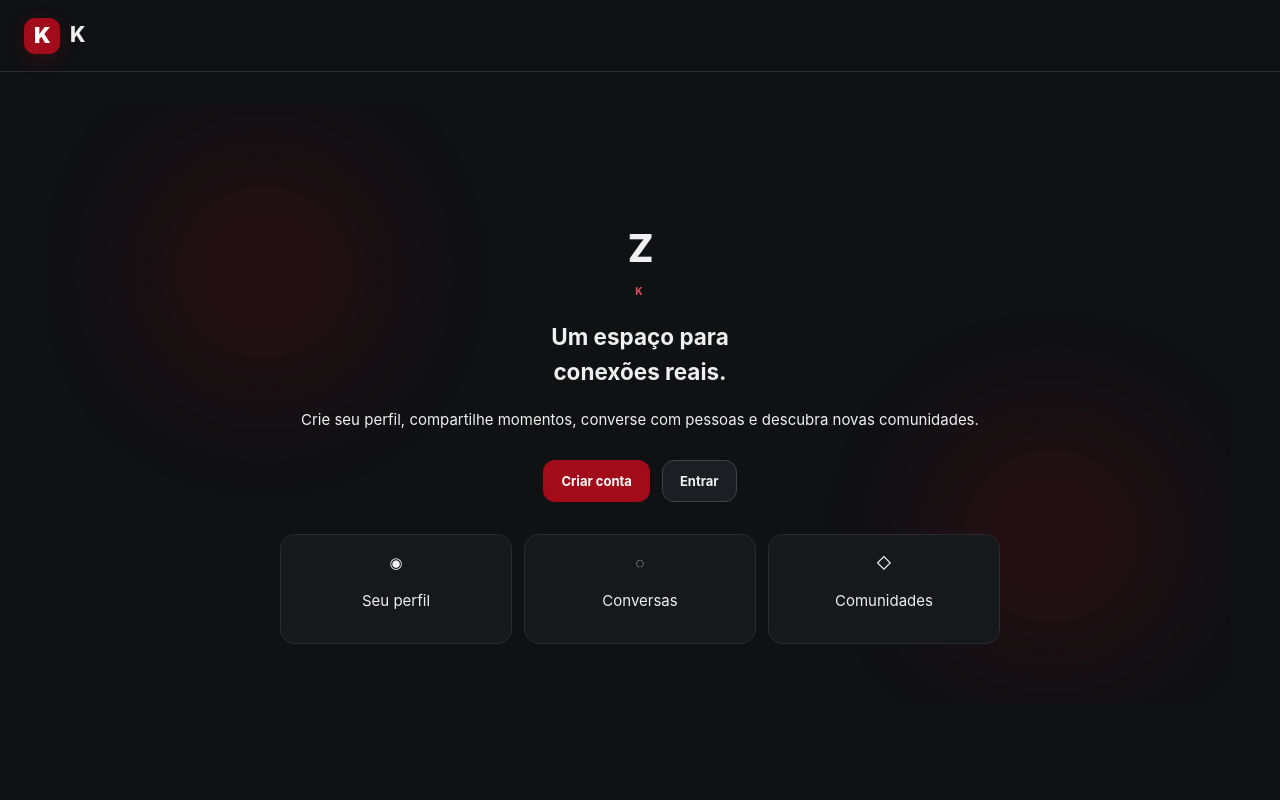
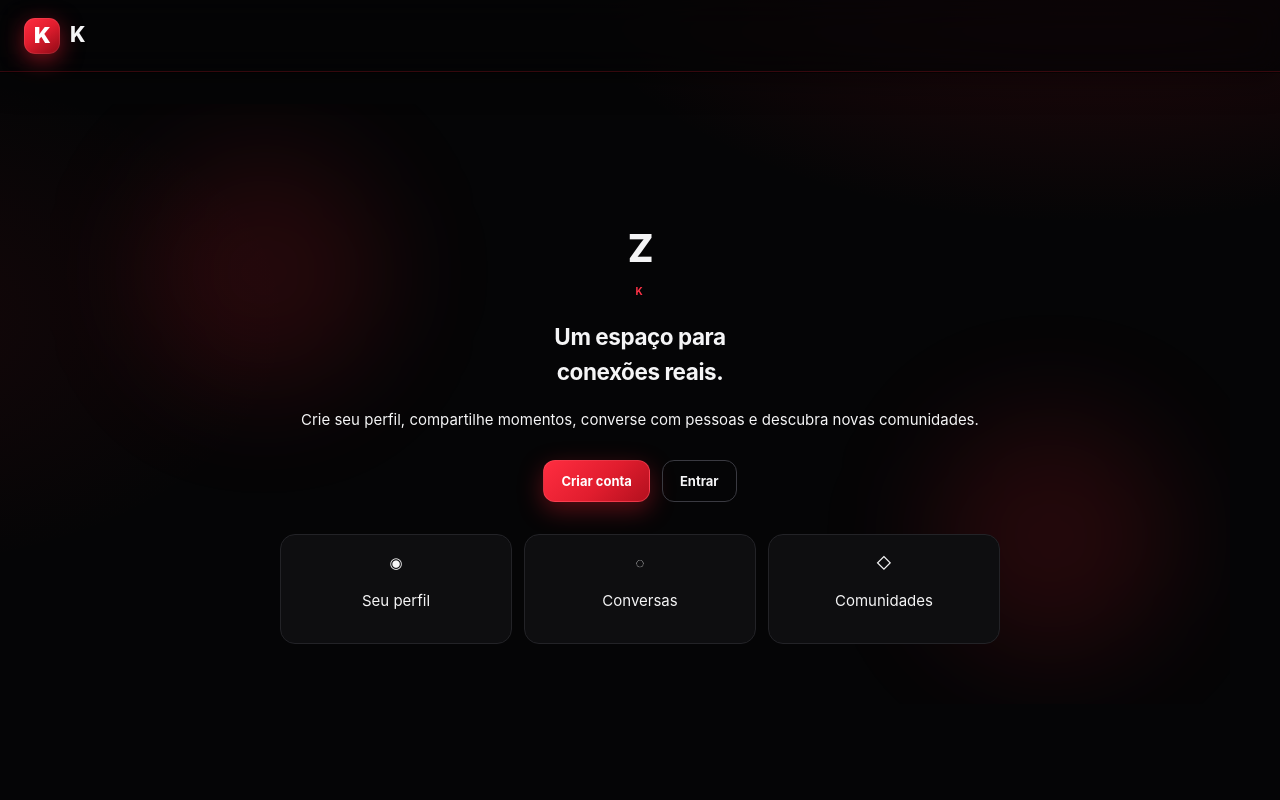
Before and after one commit to Flavio09876/Project-Space-, a Flask app: page / in a window 1280 px wide. Run offline with Flask 3, Linux system fonts and the light colour scheme; some libraries are stand-ins or nearby versions.

Commit message:
Update K interface stylesheet

```diff
--- a/static/css/style.css
+++ b/static/css/style.css
@@ -6,20 +6,20 @@
 :root {
     color-scheme: dark;
 
-    --k-bg: #101113;
-    --k-surface: #17181c;
-    --k-surface-raised: #1d1e23;
-    --k-surface-hover: #25262c;
-    --k-border: #2b2c32;
-    --k-border-strong: #414149;
-
-    --k-text: #f0f0f2;
+    --k-bg: #050506;
+    --k-surface: #0e0e10;
+    --k-surface-raised: #151518;
+    --k-surface-hover: #1e1e22;
+    --k-border: #232327;
+    --k-border-strong: #3a3a41;
+
+    --k-text: #f5f5f6;
     --k-text-soft: #c4c4cc;
     --k-muted: #858590;
 
-    --k-accent: #a20b19;
-    --k-accent-hover: #c01324;
-    --k-accent-soft: rgba(162, 11, 25, .15);
+    --k-accent: #e11d2e;
+    --k-accent-hover: #ff3347;
+    --k-accent-soft: rgba(225, 29, 46, .14);
 
     --k-success: #55c99a;
     --k-danger: #ff6474;
@@ -30,7 +30,7 @@
     --k-radius-lg: 21px;
     --k-radius-xl: 28px;
 
-    --k-shadow: 0 12px 36px rgba(0, 0, 0, .18);
+    --k-shadow: 0 18px 50px rgba(0, 0, 0, .55);
     --k-sidebar-width: 224px;
     --k-content-width: 1180px;
 
@@ -46,7 +46,7 @@
 html {
     min-height: 100%;
     scroll-behavior: smooth;
-    scrollbar-color: #414149 var(--k-bg);
+    scrollbar-color: #3a3a41 var(--k-bg);
 }
 
 body {
@@ -109,7 +109,7 @@ button:disabled {
 
 ::selection {
     color: #fff;
-    background: #8b0000;
+    background: #e11d2e;
 }
 
 /* Estrutura geral */
@@ -136,7 +136,7 @@ button:disabled {
     gap: 34px;
     min-height: 72px;
     padding: 0 max(24px, calc((100vw - 1320px) / 2));
-    background: rgba(16, 17, 19, .96);
+    background: rgba(5, 5, 6, .78);
     border-bottom: 1px solid var(--k-border);
 }
 
@@ -159,7 +159,7 @@ button:disabled {
     color: #fff;
     font-size: 22px;
     font-weight: 900;
-    box-shadow: 0 5px 18px rgba(162, 11, 25, .2);
+    box-shadow: 0 5px 18px rgba(225, 29, 46, .38);
 }
 
 .brand-name {
@@ -785,7 +785,7 @@ button:disabled {
     height: clamp(145px, 24vw, 250px);
     overflow: hidden;
     background:
-        radial-gradient(ellipse at 75% 20%, rgba(162, 11, 25, .45), transparent 45%),
+        radial-gradient(ellipse at 75% 20%, rgba(225, 29, 46, .5), transparent 45%),
         linear-gradient(135deg, #292a30, #111114 70%);
     background-position: center;
     background-size: cover;
@@ -794,7 +794,7 @@ button:disabled {
 .z-cover-shade {
     position: absolute;
     inset: 0;
-    background: linear-gradient(180deg, transparent 45%, rgba(16, 17, 19, .6));
+    background: linear-gradient(180deg, transparent 45%, rgba(5, 5, 6, .6));
 }
 
 .z-profile-body {
@@ -1484,7 +1484,7 @@ form label {
         justify-content: space-around;
         min-height: calc(66px + env(safe-area-inset-bottom));
         padding: 7px 10px calc(7px + env(safe-area-inset-bottom));
-        background: rgba(19, 20, 23, .98);
+        background: rgba(10, 10, 12, .98);
         border-top: 1px solid var(--k-border);
     }
 
@@ -2159,3 +2159,133 @@ form label {
         padding: 12px 9px;
     }
 }
+
+
+/* =========================================================
+   K — OBSIDIAN RED  ·  camada estética (preto + vermelho)
+========================================================= */
+
+body {
+    background:
+        radial-gradient(900px 480px at 85% -8%, rgba(225, 29, 46, .16), transparent 60%),
+        radial-gradient(700px 420px at -10% 40%, rgba(225, 29, 46, .07), transparent 60%),
+        var(--k-bg);
+    background-attachment: fixed;
+}
+
+h1, h2, h3, .page-heading, .section-title { letter-spacing: -.02em; }
+
+.topbar {
+    -webkit-backdrop-filter: blur(16px) saturate(140%);
+    backdrop-filter: blur(16px) saturate(140%);
+    border-bottom: 1px solid rgba(225, 29, 46, .22);
+    box-shadow: 0 1px 0 rgba(0, 0, 0, .6), 0 10px 30px rgba(0, 0, 0, .35);
+}
+
+.brand-mark {
+    background: linear-gradient(145deg, #ff2d40 0%, #e11d2e 45%, #8f0a16 100%);
+    box-shadow: 0 0 0 1px rgba(255, 255, 255, .08) inset, 0 6px 22px rgba(225, 29, 46, .55);
+}
+
+.card, .post-card, .z-post, .side-card, .auth-card, .composer-card,
+.create-post-card, .user-card, .community-card, .notifications-card,
+.settings-section, .profile-card, .z-profile-about, .z-about-card,
+.conversation-item, .notification-item {
+    background: linear-gradient(180deg, rgba(255, 255, 255, .025), rgba(255, 255, 255, 0) 40%), var(--k-surface);
+    border: 1px solid var(--k-border);
+    box-shadow: 0 10px 30px rgba(0, 0, 0, .45);
+    transition: border-color var(--k-transition), transform var(--k-transition), box-shadow var(--k-transition);
+}
+
+.post-card:hover, .z-post:hover, .user-card:hover, .community-card:hover,
+.conversation-item:hover, .notification-item:hover {
+    border-color: rgba(225, 29, 46, .55);
+    box-shadow: 0 14px 38px rgba(0, 0, 0, .55), 0 0 0 1px rgba(225, 29, 46, .12);
+    transform: translateY(-2px);
+}
+
+.btn-primary, .button-primary, .follow-button, .send-message-button, .z-profile-button.primary {
+    background: linear-gradient(135deg, #ff2d40, #e11d2e 55%, #b3101e);
+    border: 1px solid rgba(255, 90, 105, .45);
+    color: #fff;
+    font-weight: 700;
+    box-shadow: 0 8px 24px rgba(225, 29, 46, .38);
+    transition: transform var(--k-transition), box-shadow var(--k-transition), filter var(--k-transition);
+}
+
+.btn-primary:hover, .button-primary:hover, .follow-button:hover, .send-message-button:hover {
+    transform: translateY(-1px);
+    filter: brightness(1.08);
+    box-shadow: 0 12px 32px rgba(225, 29, 46, .55);
+}
+
+.btn-secondary, .btn-outline, .button-secondary {
+    background: transparent;
+    border: 1px solid var(--k-border-strong);
+    transition: border-color var(--k-transition), background var(--k-transition), color var(--k-transition);
+}
+
+.btn-secondary:hover, .btn-outline:hover, .button-secondary:hover {
+    border-color: var(--k-accent);
+    background: var(--k-accent-soft);
+    color: #fff;
+}
+
+.nav-item { position: relative; transition: color var(--k-transition), background var(--k-transition); }
+.nav-item:hover { background: var(--k-accent-soft); }
+.nav-item.active, .nav-item[aria-current="page"] { color: #fff; background: var(--k-accent-soft); }
+.nav-item.active::after, .nav-item[aria-current="page"]::after {
+    content: ""; position: absolute; left: 14px; right: 14px; bottom: -1px; height: 2px;
+    background: var(--k-accent); border-radius: 2px; box-shadow: 0 0 12px var(--k-accent);
+}
+
+input, textarea, select, .composer-input, .post-textarea {
+    background: #0a0a0c;
+    border: 1px solid var(--k-border);
+    transition: border-color var(--k-transition), box-shadow var(--k-transition);
+}
+
+input:focus, textarea:focus, select:focus, .composer-input:focus, .post-textarea:focus {
+    outline: none;
+    border-color: var(--k-accent);
+    box-shadow: 0 0 0 3px rgba(225, 29, 46, .22);
+}
+
+.avatar, .avatar-small, .avatar-medium, .avatar-large, .avatar-xlarge,
+.post-avatar, .profile-avatar, .z-profile-avatar, .message-avatar {
+    box-shadow: 0 0 0 2px var(--k-bg), 0 0 0 3px rgba(225, 29, 46, .55);
+}
+
+.message-row.own .message-bubble, .message-row.sent .message-bubble, .message-bubble.own, .message-bubble.sent {
+    background: linear-gradient(135deg, #e11d2e, #a40f1c);
+    border-color: transparent;
+    color: #fff;
+    box-shadow: 0 6px 20px rgba(225, 29, 46, .3);
+}
+
+.notification-dot, .z-status-dot { background: var(--k-accent); box-shadow: 0 0 10px var(--k-accent); }
+.eyebrow { color: var(--k-accent-hover); letter-spacing: .16em; text-transform: uppercase; font-weight: 700; }
+.verified-badge, .z-verified, .z-verified-small { color: var(--k-accent-hover); }
+
+.z-profile-tab.active, .connections-tabs .active {
+    color: #fff; border-color: var(--k-accent); box-shadow: 0 2px 0 var(--k-accent);
+}
+
+.mobile-navigation {
+    background: rgba(5, 5, 6, .88);
+    -webkit-backdrop-filter: blur(16px);
+    backdrop-filter: blur(16px);
+    border-top: 1px solid rgba(225, 29, 46, .25);
+}
+
+::-webkit-scrollbar { width: 10px; height: 10px; }
+::-webkit-scrollbar-track { background: var(--k-bg); }
+::-webkit-scrollbar-thumb { background: #2a2a30; border-radius: 10px; border: 2px solid var(--k-bg); }
+::-webkit-scrollbar-thumb:hover { background: var(--k-accent); }
+
+@keyframes k-rise { from { opacity: 0; transform: translateY(8px); } to { opacity: 1; transform: none; } }
+.post-card, .z-post, .user-card, .community-card, .side-card, .auth-card { animation: k-rise .35s ease both; }
+
+@media (prefers-reduced-motion: reduce) {
+    *, *::before, *::after { animation: none !important; transition: none !important; scroll-behavior: auto !important; }
+}
```
